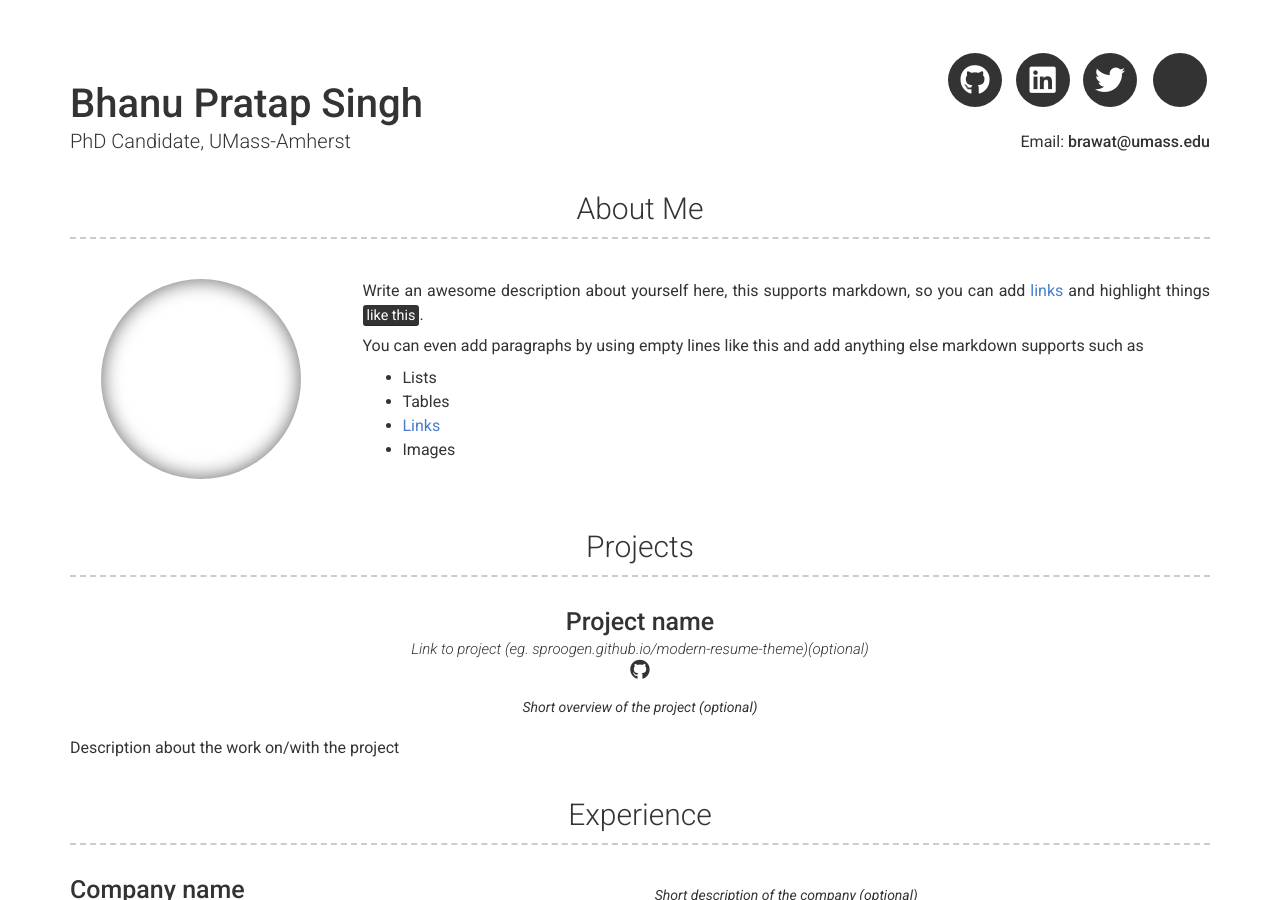
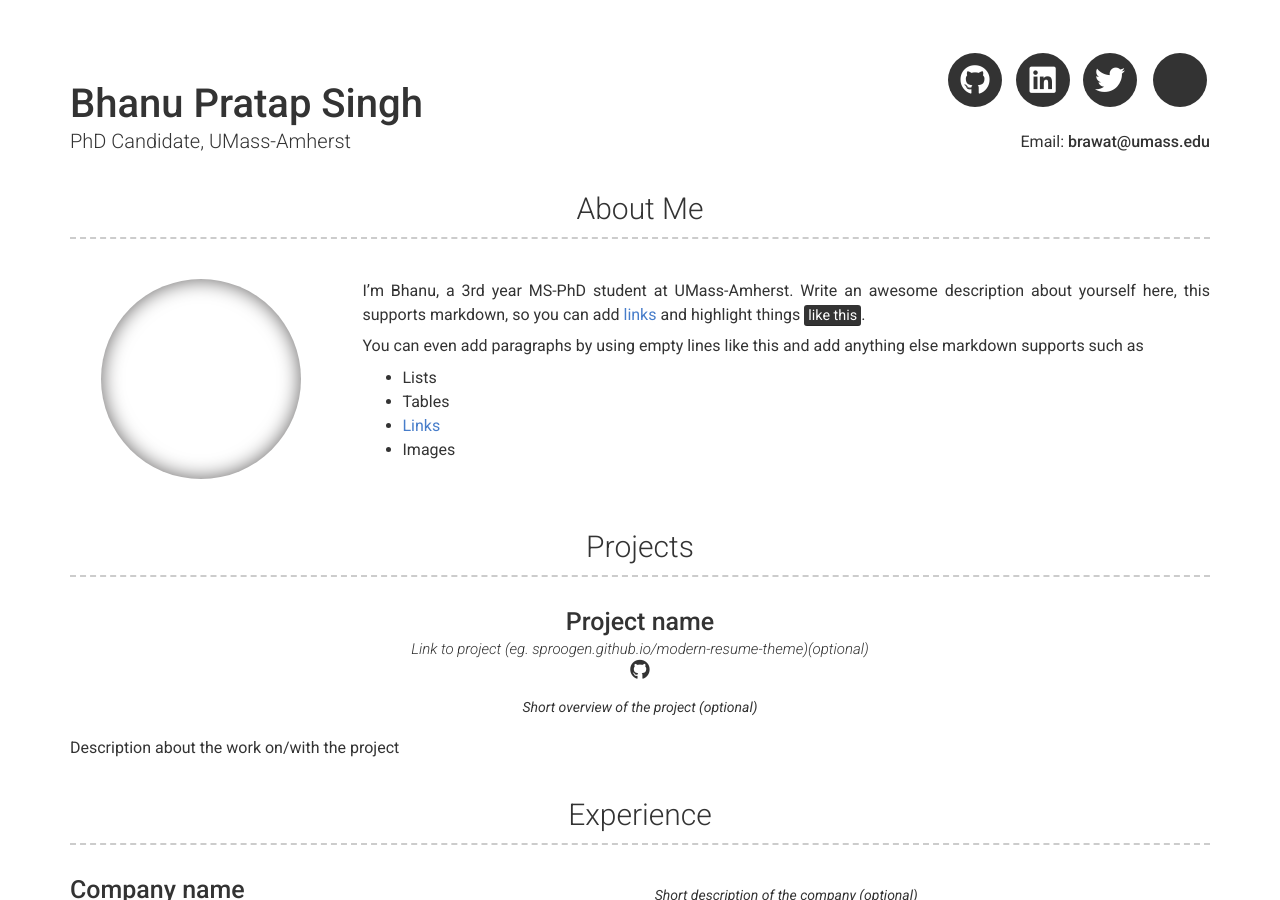
Before and after one commit to bsinghpratap/bsinghpratap.github.io, a Jekyll site: the page built from index.md, in a window 1280 px wide and 900 px high. Built offline with Jekyll 4.4.1, drawn with Linux system fonts in a browser that asks for light colours; nearby versions of some CDN libraries.

Commit message:
test config

```diff
--- a/_config.yml
+++ b/_config.yml
@@ -48,7 +48,7 @@ additional_links:
   # about_title: About Me (Use this to override about section title)
 about_profile_image: Directory of profile image (eg. images/profile.jpg)
 about_content: | # this will include new lines to allow paragraphs
-  Write an awesome description about yourself here, this supports markdown, so you can add [links](http://foobar.com) and highlight things <mark>like this</mark>.
+  I'm Bhanu, a 3rd year MS-PhD student at UMass-Amherst. Write an awesome description about yourself here, this supports markdown, so you can add [links](http://foobar.com) and highlight things <mark>like this</mark>.
 
   You can even add paragraphs by using empty lines like this and add anything else markdown supports such as
     - Lists
```
Also changed, not shown: 1 other file.
